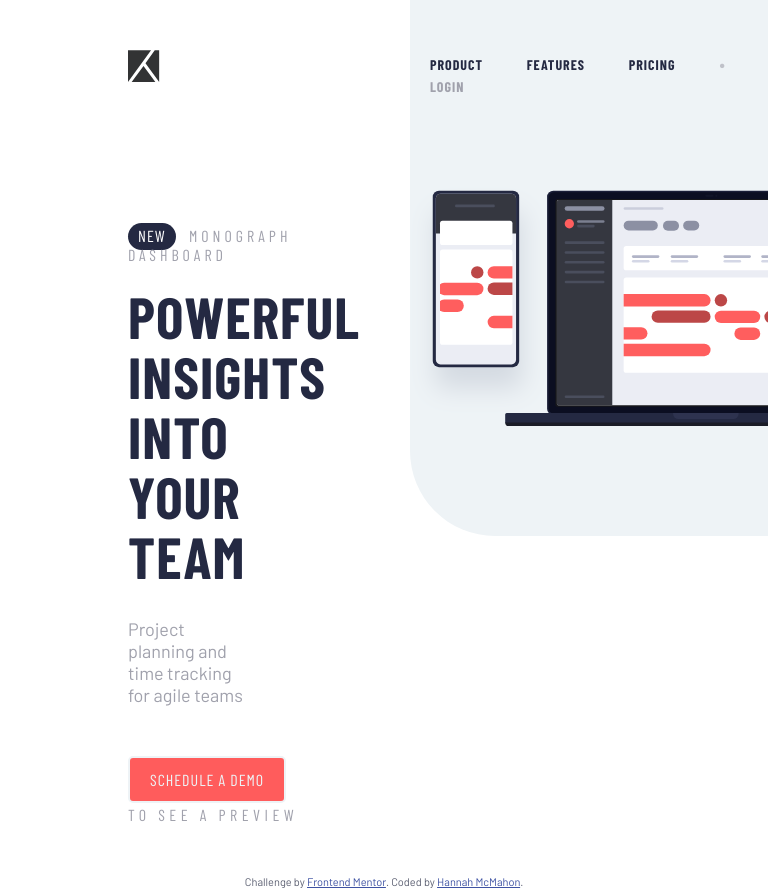
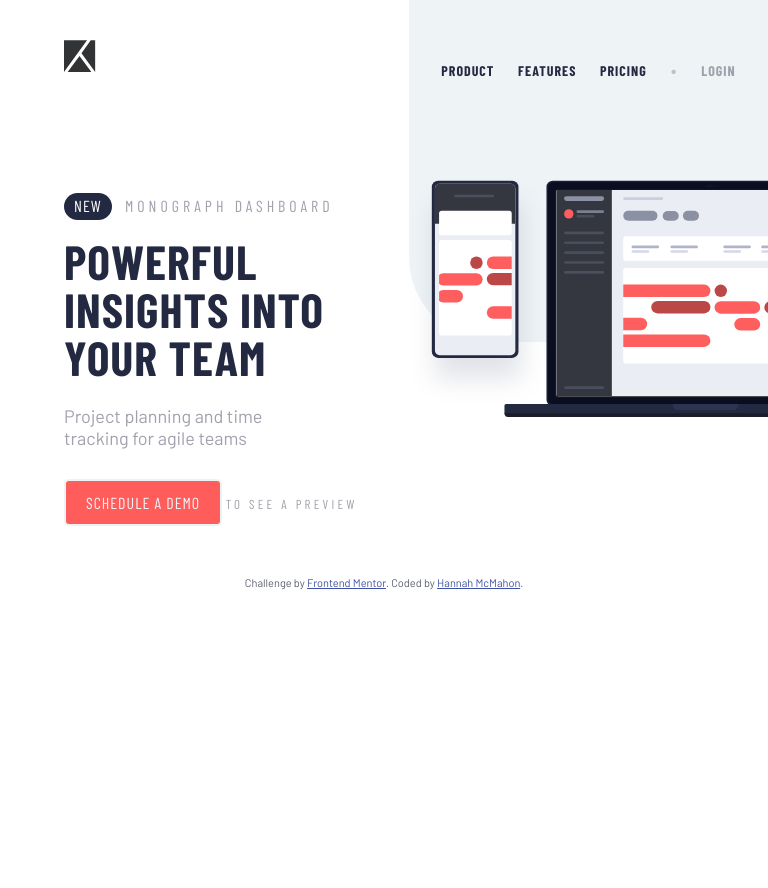
Before and after one commit to hannah-saurusrex/project-tracking-component, a website: page app/index.html in a window 768 px wide. After the commit the page ends 800 px from the top, so only its background shows below. Drawn offline with nearby package versions, Linux system fonts and the light colour scheme.

Commit message:
refined additional device width styles for improved viewing on ipad

```diff
--- a/app/assets/styles/styles.css
+++ b/app/assets/styles/styles.css
@@ -419,3 +419,46 @@
     }
 
 }
+
+@media only screen and (min-width: 668px) and (max-width: 945px) {
+    .logo {
+        margin: 40px 0 50px 4rem;
+    }
+
+    .nav-menu li {
+        font-size: 14px;
+        padding: 0 10px;
+    }
+
+    .pitch {
+        margin-left: 4rem;
+        padding-top: 20px;
+    }
+
+    .pitch h1 {
+        font-size: 48px;
+        max-width: 95%;
+        line-height: 3rem;
+    }
+
+    .pitch p {
+        margin-top: 1.5rem;
+        max-width: 90%;
+    }
+
+    .demo {
+        margin-top: 30px;
+        width: 100%;
+    }
+
+    .demo button {
+        margin-right: 0;
+        display: inline-block;
+    }
+
+    .demo h2 {
+        font-size: 13px;
+        letter-spacing: 3.25px;
+        display: inline-block;
+    }
+}
--- a/app/temp/styles/styles.css
+++ b/app/temp/styles/styles.css
@@ -314,3 +314,30 @@
       background: #a81434; }
     to {
       background: rgba(168, 20, 52, 0); } } }
+
+@media only screen and (min-width: 668px) and (max-width: 945px) {
+  .logo {
+    margin: 40px 0 50px 4rem; }
+  .nav-menu li {
+    font-size: 14px;
+    padding: 0 10px; }
+  .pitch {
+    margin-left: 4rem;
+    padding-top: 20px; }
+  .pitch h1 {
+    font-size: 48px;
+    max-width: 95%;
+    line-height: 3rem; }
+  .pitch p {
+    margin-top: 1.5rem;
+    max-width: 90%; }
+  .demo {
+    margin-top: 30px;
+    width: 100%; }
+  .demo button {
+    margin-right: 0;
+    display: inline-block; }
+  .demo h2 {
+    font-size: 13px;
+    letter-spacing: 3.25px;
+    display: inline-block; } }
```
